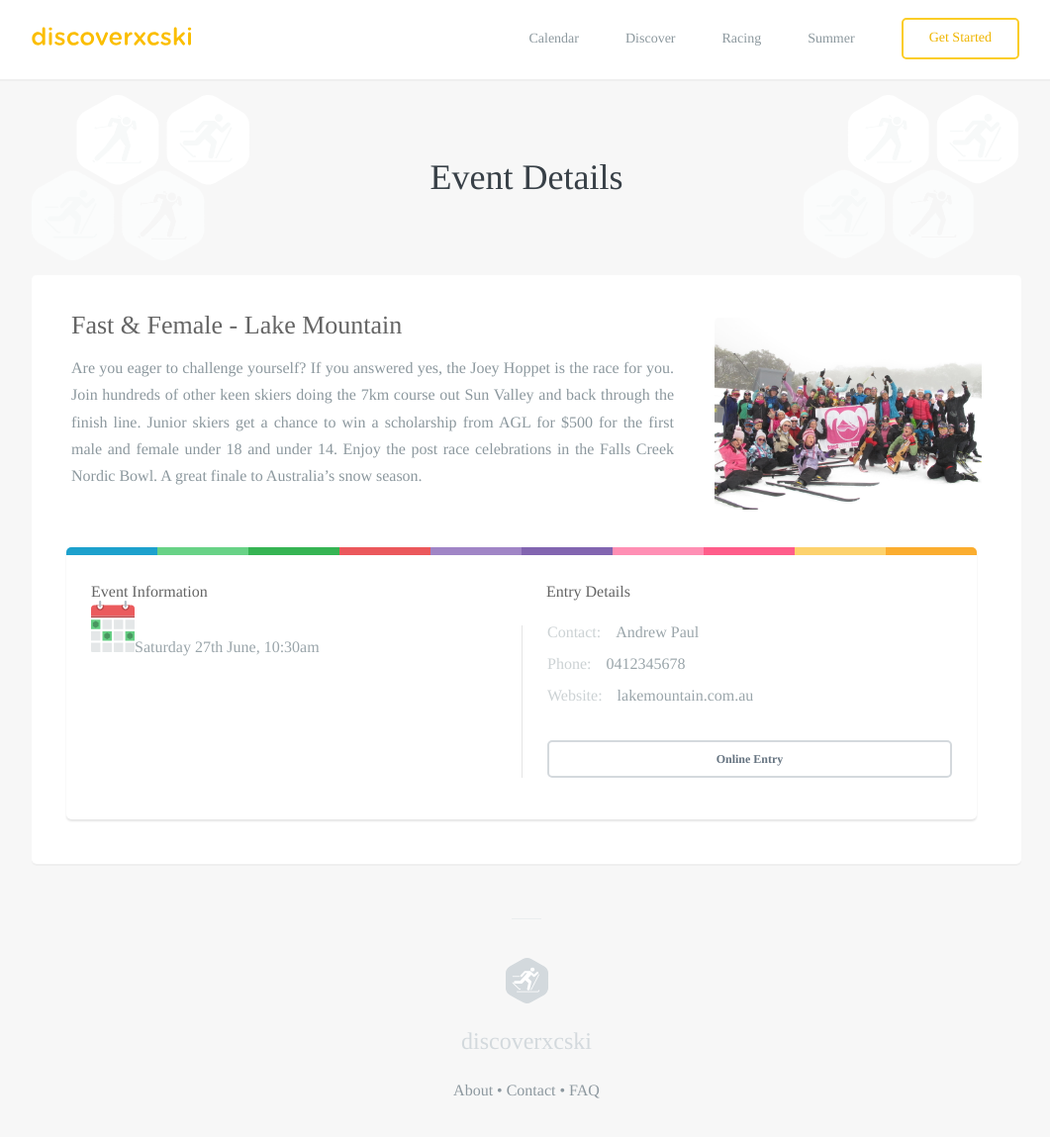
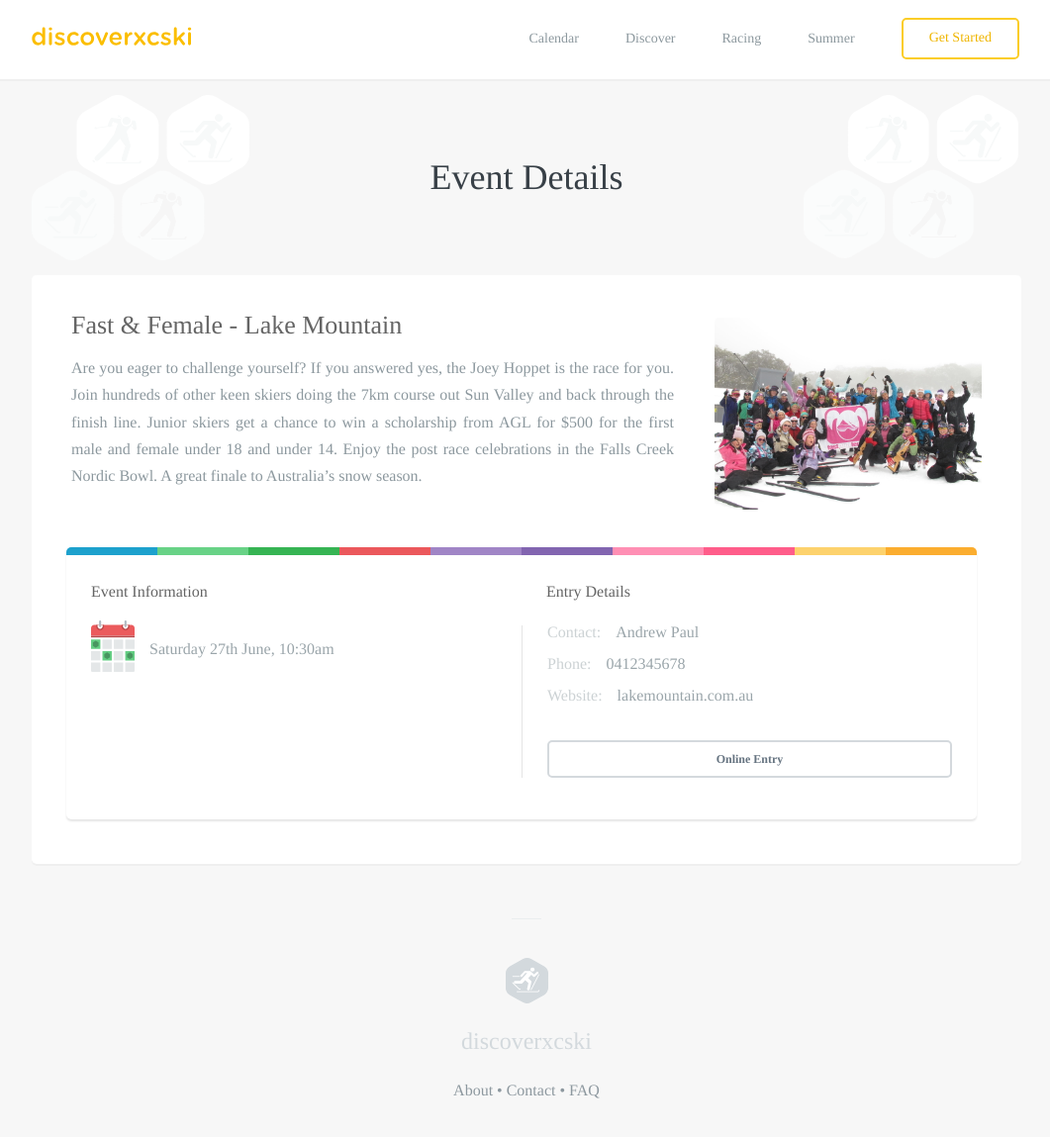
Before and after one commit to robcatto/robcatto.github.io, a Jekyll site: the page built from events/fast-&-female-lake-mountain/index.html, in a window 1280 px wide and 1166 px high. Shown: the top 1149 px of the window at 99% size, without its empty margins (108-1169 px from the left). Built offline with Jekyll 4.4.1, drawn with Linux system fonts in a browser that asks for light colours; some web fonts are replaced; Markdown is read by kramdown in place of the engine named in the settings.

Commit message:
Update index.html

```diff
--- a/events/fast-&-female-lake-mountain/index.html
+++ b/events/fast-&-female-lake-mountain/index.html
@@ -68,7 +68,7 @@ layout: default
                                 <div class="event__split">
                                 <span class="event__meta" style="color: #646464; font-weight: 500; line-height: 0;">Event Information</span>
                                 <br>
-                                <div><span><svg width="44px" height="52px" viewBox="0 0 44 52" version="1.1" xmlns="http://www.w3.org/2000/svg" xmlns:xlink="http://www.w3.org/1999/xlink" xmlns:sketch="http://www.bohemiancoding.com/sketch/ns">
+                                <div style="margin-top: 20px;"><span><svg width="44px" height="52px" viewBox="0 0 44 52" version="1.1" xmlns="http://www.w3.org/2000/svg" xmlns:xlink="http://www.w3.org/1999/xlink" xmlns:sketch="http://www.bohemiancoding.com/sketch/ns">
     <!-- Generator: Sketch 3.3.2 (12043) - http://www.bohemiancoding.com/sketch -->
     <title>test</title>
     <desc>Created with Sketch.</desc>
@@ -110,7 +110,7 @@ layout: default
             <rect id="Rectangle-path" fill="#BA484A" sketch:type="MSShapeGroup" x="0" y="15.5695313" width="44" height="1.584375"></rect>
         </g>
     </g>
-</svg></span><span class="event__info">Saturday 27th June, 10:30am</span></div>
+</svg></span><span class="event__info" style="  top: -18px; left: 15px; position: relative;">Saturday 27th June, 10:30am</span></div>
                                 </div>
                                  </div>
                         <div class="column two" style="text-align: left; padding: 0px;">
```
